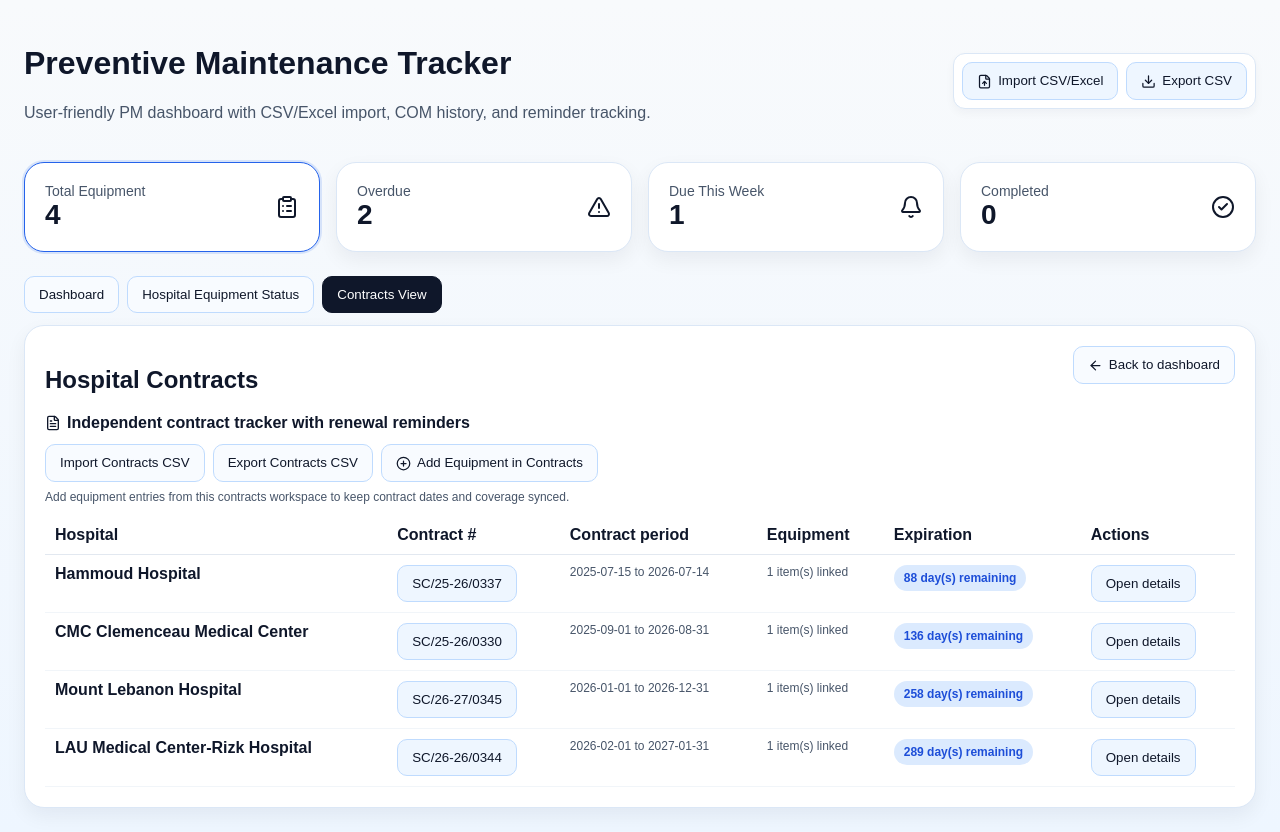
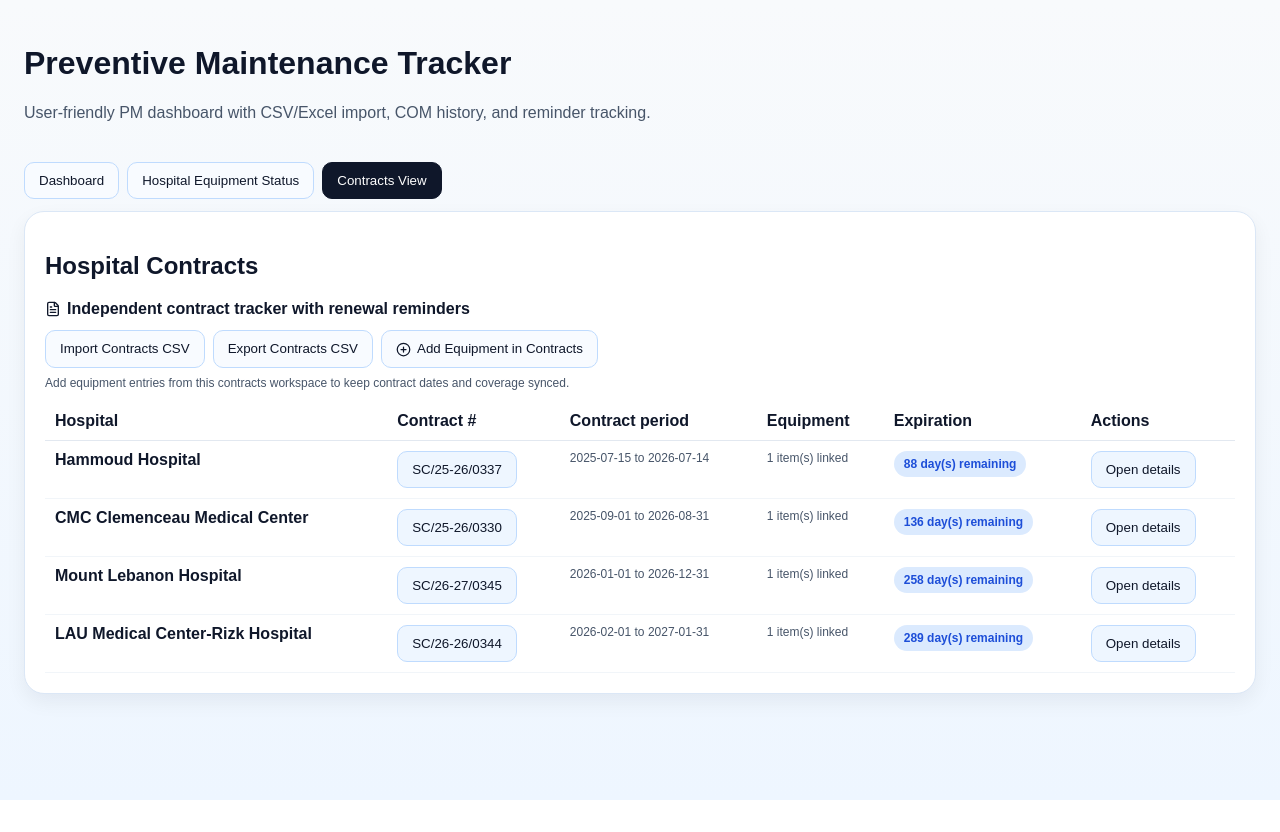
Before and after one commit to nk25719/PM_Tracker, a React (Vite) app: page / in a window 1280 px wide. Both pictures are taken after a click on the button "Contracts View". After the commit the page ends 800 px from the top, so only its background shows below. Built offline with nearby package versions, Linux system fonts and the light colour scheme.

Commit message:
Remove navigation and quick-action controls from status/contract views

```diff
--- a/src/App.jsx
+++ b/src/App.jsx
@@ -448,12 +448,6 @@ export default function App() {
 
   function openContractsView() {
     setCurrentPage("contracts");
-  }
-
-  function closeContractsView() {
-    setCurrentPage("dashboard");
-    setSelectedContractId(null);
-    setShowContractAddEquipment(false);
   }
 
   function openContractDetail(contractId) {
@@ -1196,14 +1190,18 @@ export default function App() {
             <p className="subtitle">User-friendly PM dashboard with CSV/Excel import, COM history, and reminder tracking.</p>
           </div>
 
+          {currentPage === "dashboard" ? (
             <ImportExportBar
               fileInputRef={fileInputRef}
               onImportChange={handleImportFile}
               onExportCsv={() => exportRowsToCsv(rows, getIntervalMonths)}
             />
+          ) : null}
         </div>
 
+        {currentPage === "dashboard" ? (
           <DashboardCards metrics={metrics} timingFilter={timingFilter} onMetricFilterSelect={handleMetricFilterSelect} />
+        ) : null}
         <div className="view-toggle-row">
           <button className={`button ${currentPage === "dashboard" ? "button-primary" : ""}`} onClick={() => setCurrentPage("dashboard")}>
             Dashboard
@@ -1238,7 +1236,6 @@ export default function App() {
             hospital={selectedHospitalDetail}
             rows={hospitalDetailRows}
             getTrackingMeta={getTrackingMeta}
-            onBack={() => setCurrentPage("hospital-status")}
             onSendHospitalEmail={handleHospitalEmailQuickAction}
             onAddHospitalComment={handleAddHospitalComment}
             quickActionFeedback={quickActionFeedback}
@@ -1248,7 +1245,6 @@ export default function App() {
         ) : currentPage === "contracts" ? (
           <ContractTrackerView
             contracts={contractRows}
-            onBack={closeContractsView}
             onOpenContract={openContractDetail}
             contractFileInputRef={contractFileInputRef}
             onImportContracts={handleImportContractsFile}
--- a/src/components/ContractTrackerView.jsx
+++ b/src/components/ContractTrackerView.jsx
@@ -1,5 +1,5 @@
 import React from "react";
-import { ArrowLeft, FileText, PlusCircle, XCircle } from "lucide-react";
+import { FileText, PlusCircle, XCircle } from "lucide-react";
 
 function getContractTimingLabel(daysLeft) {
   if (daysLeft < 0) return { label: `Expired ${Math.abs(daysLeft)} day(s) ago`, className: "badge badge-overdue" };
@@ -9,7 +9,6 @@ function getContractTimingLabel(daysLeft) {
 
 export default function ContractTrackerView({
   contracts,
-  onBack,
   onOpenContract,
   contractFileInputRef,
   onImportContracts,
@@ -28,10 +27,6 @@ export default function ContractTrackerView({
             Independent contract tracker with renewal reminders
           </div>
         </div>
-        <button className="button" onClick={onBack}>
-          <ArrowLeft size={15} className="inline-icon" />
-          Back to dashboard
-        </button>
       </div>
 
       <div className="actions contracts-actions-row">
--- a/src/components/HospitalDetailView.jsx
+++ b/src/components/HospitalDetailView.jsx
@@ -1,5 +1,5 @@
 import React, { useMemo, useState } from "react";
-import { ArrowLeft, Bot, Building2, CheckSquare, Copy, Mail, MessageSquare, Square, Wrench } from "lucide-react";
+import { Bot, Building2, CheckSquare, Copy, Mail, MessageSquare, Square, Wrench } from "lucide-react";
 
 function buildEmailDraft(pendingRows, hospital, useAiTone = false) {
   const subject = `Preventive Maintenance Follow-up - ${hospital} (${pendingRows.length} pending item${pendingRows.length === 1 ? "" : "s"})`;
@@ -67,7 +67,6 @@ function buildAiPrompt(emailDraft, hospital) {
 export default function HospitalDetailView({
   hospital,
   rows,
-  onBack,
   getTrackingMeta,
   onSendHospitalEmail,
   onAddHospitalComment,
@@ -353,10 +352,6 @@ export default function HospitalDetailView({
             {hospital}
           </div>
         </div>
-        <button className="button" onClick={onBack}>
-          <ArrowLeft size={15} className="inline-icon" />
-          Back to dashboard
-        </button>
       </div>
 
       <div className="hospital-quick-actions compact-quick-actions">
```
Lines whose indentation alone changed are shown as unchanged.
